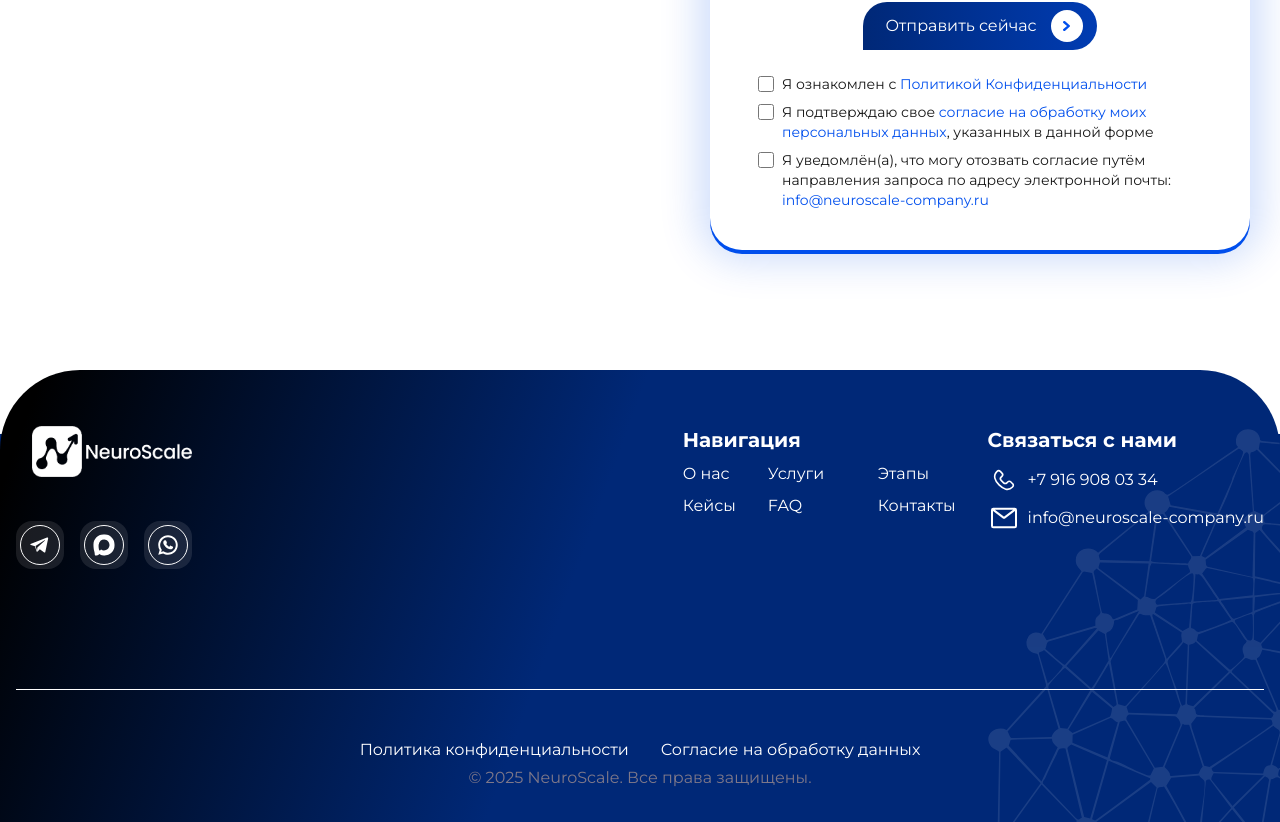
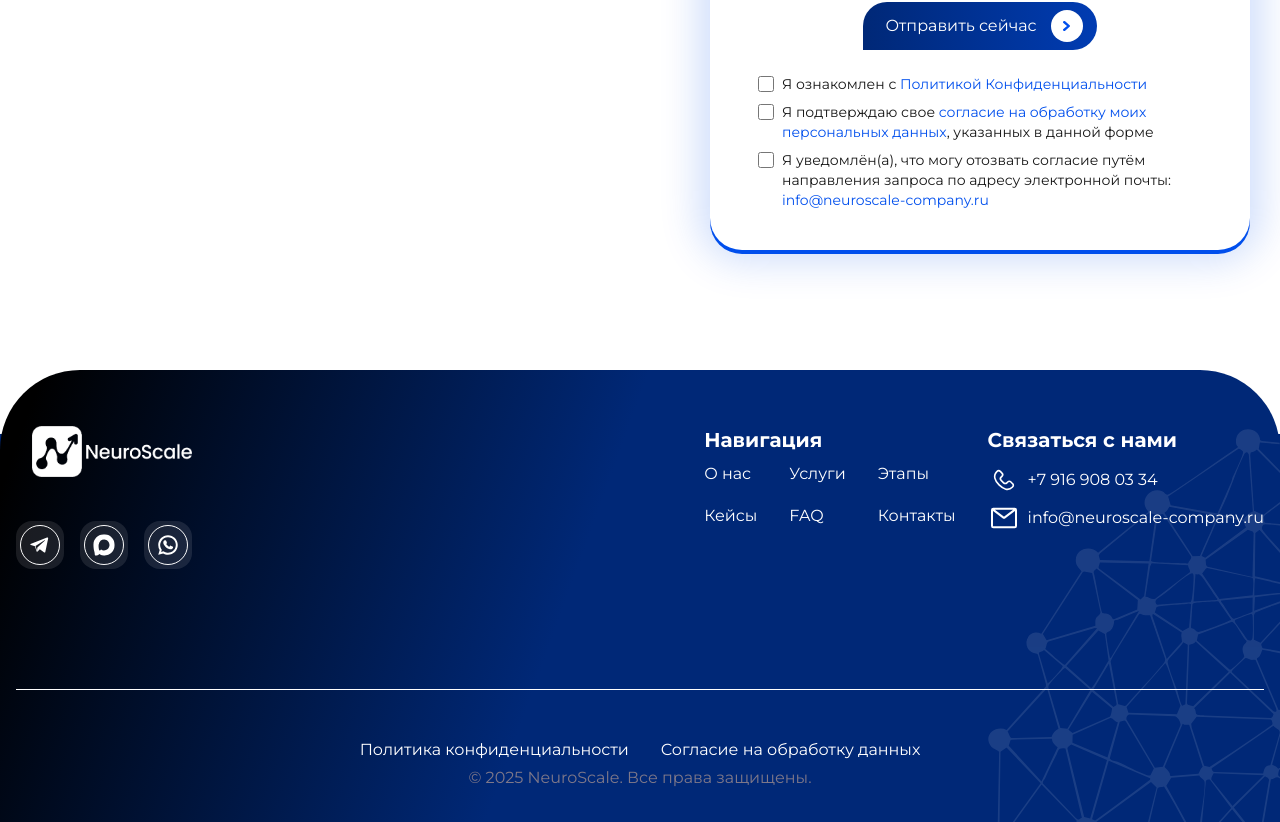
Before and after one commit to sbb45/NeuroScale, a Next.js app in the folder nextApp/: page / in a window 1280 px wide. Shown: the part 3164-3986 px from the top of the page. Built offline with nearby package versions, Linux system fonts and the light colour scheme; no server answers.

Commit message:
Выровнял Footer

```diff
--- a/nextApp/src/components/landing/Footer.tsx
+++ b/nextApp/src/components/landing/Footer.tsx
@@ -174,7 +174,7 @@ const Footer = ({ contacts }: FooterProps) => {
                     <motion.div variants={fadeInLeft} className="mb-4 md:flex items-start justify-start gap-8 md:mb-0">
                         <div className="hidden md:block">
                             <h3 className="mb-2 w-full text-xl font-bold">Навигация</h3>
-                            <div className="grid grid-cols-[max-content_1fr] lg:grid-cols-[max-content_1fr_1fr] gap-y-2 gap-x-8">
+                            <div className="grid grid-cols-[max-content_1fr] lg:grid-cols-[max-content_max-content_1fr] gap-y-4.5 gap-x-8">
                                 {NAV_ITEMS.map((item) => (
                                     <Link
                                         key={item.section}
```
